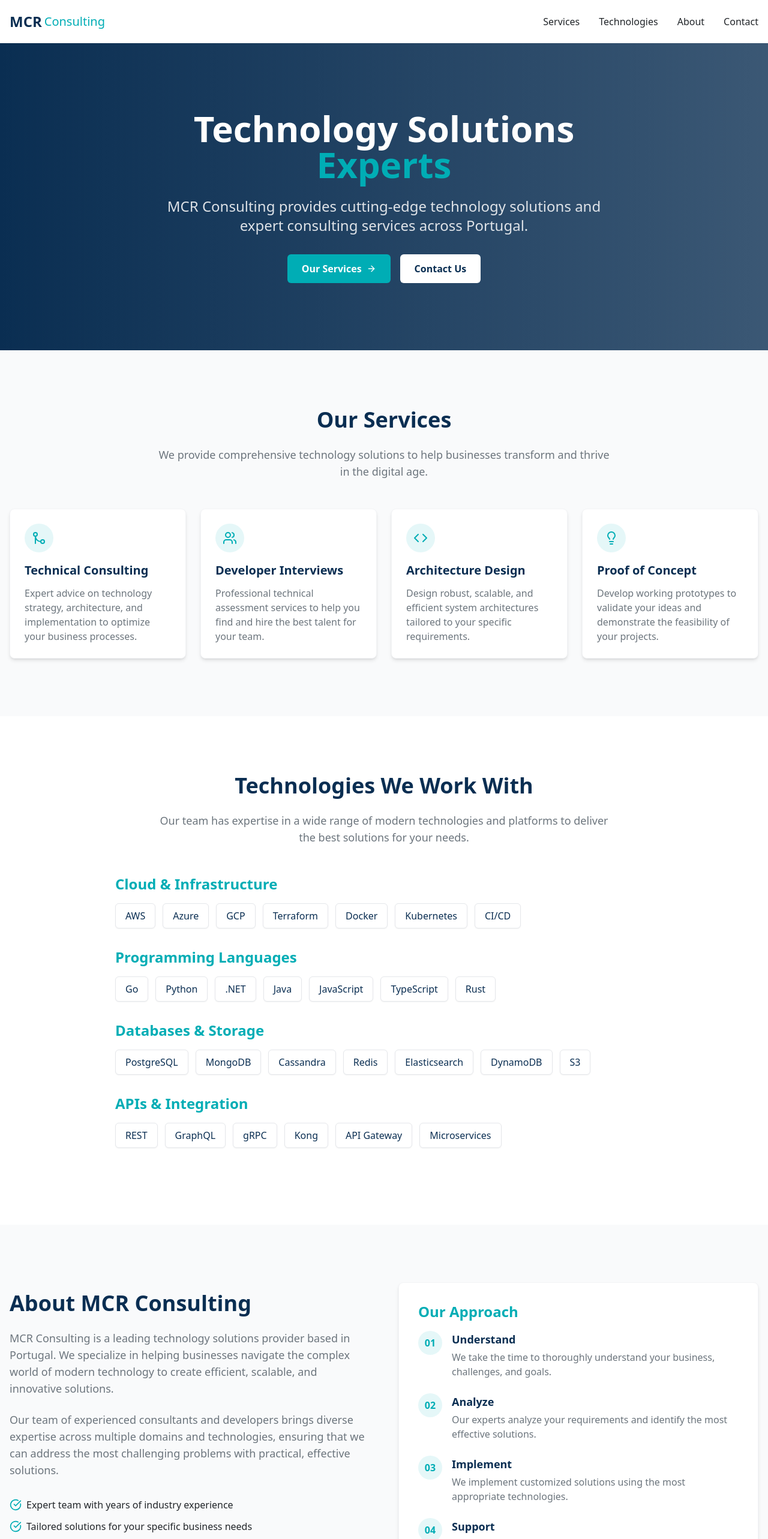
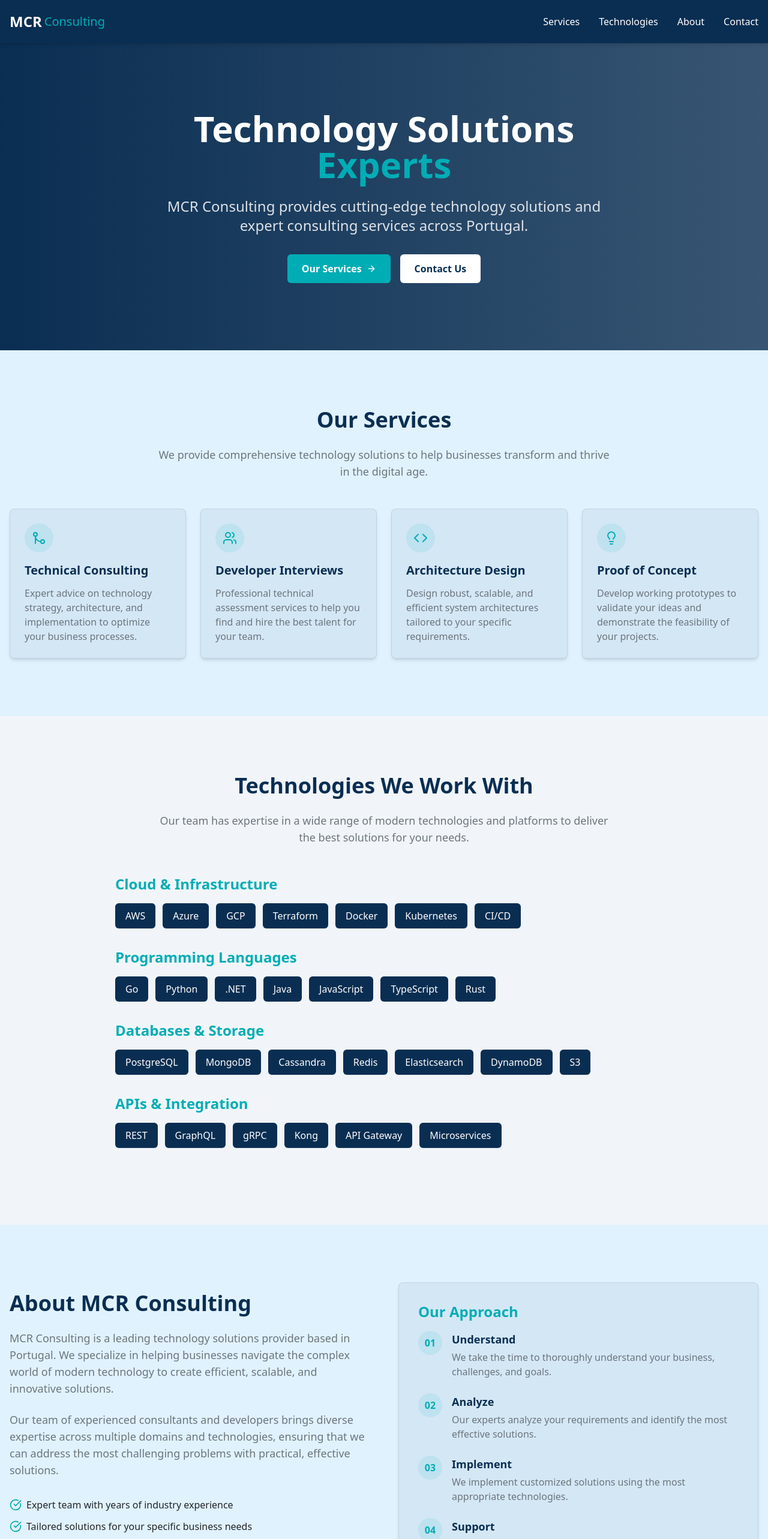
Before and after one commit to JoseRodrigues443/mcrconsulting, a React (Vite) app: page / in a window 1280 px wide. Shown: the top 2566 px of the page at 60% size. Built offline with nearby package versions, Linux system fonts and the light colour scheme.

Commit message:
Refactor: Change main color
Change the main color to a more appropriate one.

```diff
--- a/src/components/About.tsx
+++ b/src/components/About.tsx
@@ -4,7 +4,7 @@ import { CheckCircle } from 'lucide-react';
 
 const About = () => {
   return (
-    <section id="about" className="py-16 md:py-24 bg-gray-50">
+    <section id="about" className="py-16 md:py-24 bg-mcr-lightblue">
       <div className="container mx-auto px-4">
         <div className="grid grid-cols-1 lg:grid-cols-2 gap-12 items-center">
           <div>
@@ -28,7 +28,7 @@ const About = () => {
             </div>
           </div>
 
-          <div className="bg-white p-8 rounded-lg shadow-md border border-gray-100">
+          <div className="bg-mcr-blue/5 p-8 rounded-lg shadow-md border border-mcr-blue/10">
             <h3 className="section-subheading">Our Approach</h3>
             <div className="space-y-6">
               <ApproachStep
--- a/src/components/Contact.tsx
+++ b/src/components/Contact.tsx
@@ -4,7 +4,7 @@ import { MapPin, Mail, Phone } from 'lucide-react';
 
 const Contact = () => {
   return (
-    <section id="contact" className="py-16 md:py-24">
+    <section id="contact" className="py-16 md:py-24 bg-mcr-light">
       <div className="container mx-auto px-4">
         <div className="text-center mb-12">
           <h2 className="section-heading">Contact Us</h2>
@@ -14,7 +14,7 @@ const Contact = () => {
         </div>
 
         <div className="grid grid-cols-1 lg:grid-cols-2 gap-12">
-          <div className="bg-white p-8 rounded-lg shadow-md border border-gray-100">
+          <div className="bg-mcr-blue/5 p-8 rounded-lg shadow-md border border-mcr-blue/10">
             <h3 className="text-2xl font-semibold mb-6 text-mcr-blue">Send us a message</h3>
             <form className="space-y-4">
               <div className="grid grid-cols-1 md:grid-cols-2 gap-4">
--- a/src/components/Navbar.tsx
+++ b/src/components/Navbar.tsx
@@ -11,12 +11,12 @@ const Navbar = () => {
   };
 
   return (
-    <header className="bg-white shadow-sm sticky top-0 z-50">
+    <header className="bg-mcr-blue text-white shadow-md sticky top-0 z-50">
       <div className="container mx-auto px-4 py-4">
         <div className="flex justify-between items-center">
           <div className="flex items-center">
             <a href="/" className="flex items-center">
-              <span className="text-2xl font-bold text-mcr-blue">MCR</span>
+              <span className="text-2xl font-bold text-white">MCR</span>
               <span className="text-xl font-medium text-mcr-teal ml-1">Consulting</span>
             </a>
           </div>
@@ -33,7 +33,7 @@ const Navbar = () => {
           <div className="md:hidden">
             <button
               onClick={toggleMenu}
-              className="text-mcr-blue hover:text-mcr-teal focus:outline-none"
+              className="text-white hover:text-mcr-teal focus:outline-none"
               aria-label="Toggle menu"
             >
               {isMenuOpen ? (
@@ -64,7 +64,7 @@ const NavLink = ({ href, children, className }: { href: string; children: React.
     <a
       href={href}
       className={cn(
-        "text-mcr-dark font-medium hover:text-mcr-teal transition-colors py-2",
+        "text-white font-medium hover:text-mcr-teal transition-colors py-2",
         className
       )}
     >
@@ -85,7 +85,7 @@ const MobileNavLink = ({
   return (
     <a
       href={href}
-      className="block w-full py-2 text-mcr-dark hover:text-mcr-teal transition-colors"
+      className="block w-full py-2 text-white hover:text-mcr-teal transition-colors"
       onClick={onClick}
     >
       {children}
--- a/src/components/Services.tsx
+++ b/src/components/Services.tsx
@@ -13,7 +13,7 @@ type ServiceProps = {
 const ServiceCard = ({ title, description, icon: Icon, className }: ServiceProps) => {
   return (
     <div className={cn(
-      "bg-white p-6 rounded-lg shadow-md hover:shadow-lg transition-shadow border border-gray-100",
+      "bg-mcr-blue/5 p-6 rounded-lg shadow-md hover:shadow-lg transition-shadow border border-mcr-blue/10",
       className
     )}>
       <div className="rounded-full bg-mcr-teal/10 w-12 h-12 flex items-center justify-center mb-4">
@@ -27,7 +27,7 @@ const ServiceCard = ({ title, description, icon: Icon, className }: ServiceProps
 
 const Services = () => {
   return (
-    <section id="services" className="py-16 md:py-24 bg-gray-50">
+    <section id="services" className="py-16 md:py-24 bg-mcr-lightblue">
       <div className="container mx-auto px-4">
         <div className="text-center mb-12">
           <h2 className="section-heading">Our Services</h2>
--- a/src/components/Technologies.tsx
+++ b/src/components/Technologies.tsx
@@ -16,7 +16,7 @@ const TechCategory = ({ title, items, className }: TechCategoryProps) => {
         {items.map((item, index) => (
           <div
             key={index}
-            className="bg-white text-mcr-blue px-4 py-2 rounded-md shadow-sm border border-gray-200 hover:border-mcr-teal transition-colors"
+            className="bg-mcr-blue text-white px-4 py-2 rounded-md shadow-sm border border-mcr-blue/20 hover:bg-mcr-blue/90 transition-colors"
           >
             {item}
           </div>
@@ -28,7 +28,7 @@ const TechCategory = ({ title, items, className }: TechCategoryProps) => {
 
 const Technologies = () => {
   return (
-    <section id="technologies" className="py-16 md:py-24">
+    <section id="technologies" className="py-16 md:py-24 bg-mcr-light">
       <div className="container mx-auto px-4">
         <div className="text-center mb-12">
           <h2 className="section-heading">Technologies We Work With</h2>
--- a/src/index.css
+++ b/src/index.css
@@ -73,7 +73,7 @@
   }
 
   body {
-    @apply bg-background text-foreground;
+    @apply bg-mcr-light text-foreground;
   }
 
   .section-heading {
--- a/tailwind.config.ts
+++ b/tailwind.config.ts
@@ -1,4 +1,3 @@
-
 import type { Config } from "tailwindcss";
 
 export default {
@@ -66,9 +65,10 @@ export default {
 				mcr: {
 					blue: '#0a2e52',
 					teal: '#00adb5',
-					light: '#f8f9fa',
+					light: '#f1f5f9',
 					dark: '#212529',
-					gray: '#6c757d'
+					gray: '#6c757d',
+					lightblue: '#e0f2fe'
 				}
 			},
 			borderRadius: {
```
